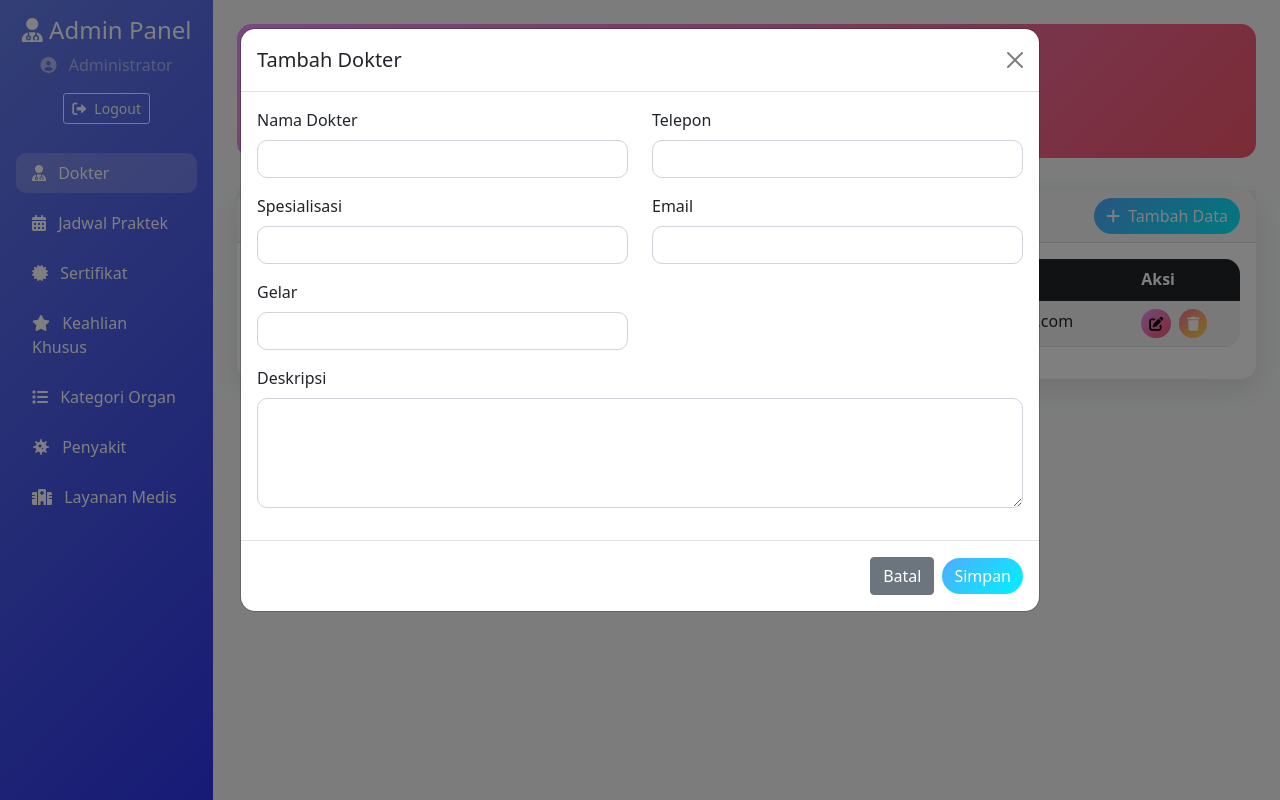
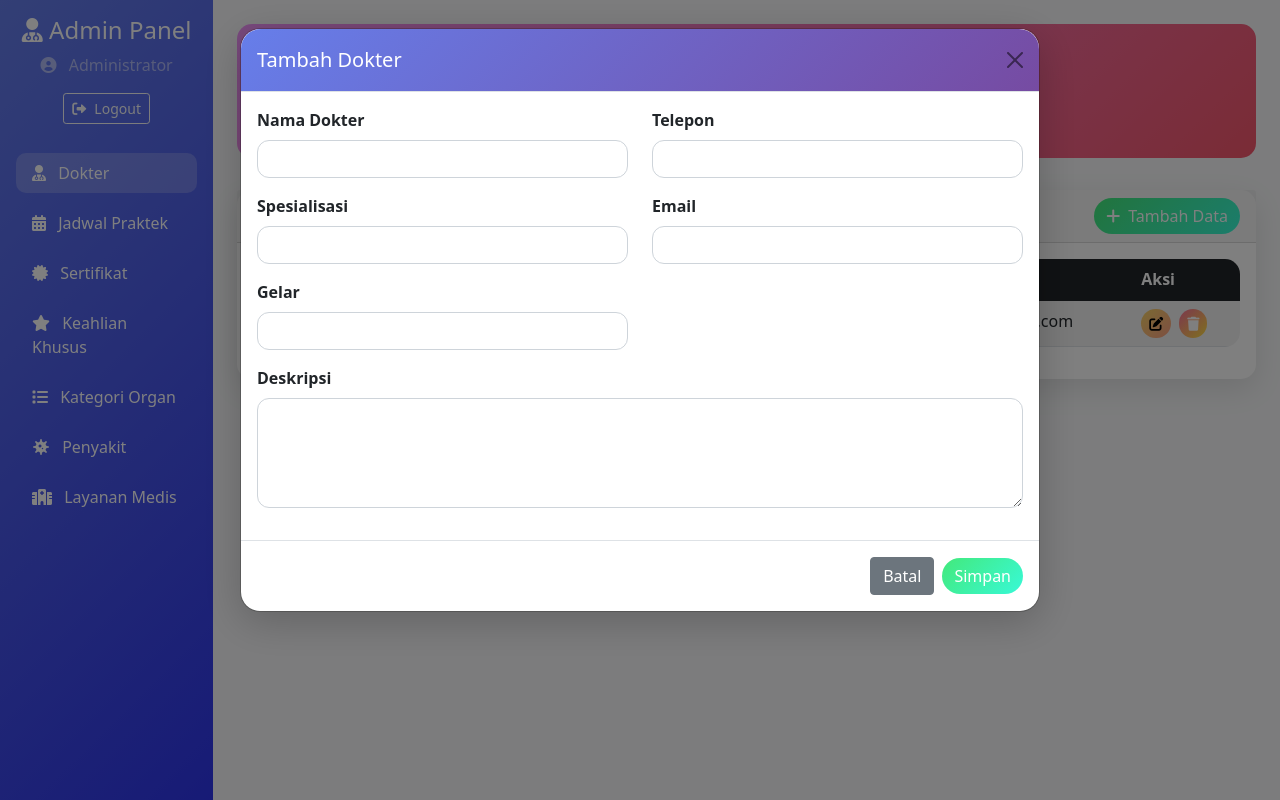
Before and after one commit to zalfasayfanah/WebDokter, a PHP site: page /admin/dasboard.php in a window 1280 px wide, after a click on "Tambah Data". Run offline with PHP 8.4, Linux system fonts and the light colour scheme; a user stored in the database is signed in; data comes from the database, SQL or seed files in the repository.

Commit message:
edit dashboard

```diff
--- a/admin/dasboard.php
+++ b/admin/dasboard.php
@@ -280,6 +280,70 @@ $categories = $categoriesStmt->fetchAll(PDO::FETCH_ASSOC);
         .form-control,
         .form-select {
             border-radius: 10px;
+        }
+
+        .modal-content {
+        border-radius: 20px;
+        box-shadow: 0 10px 40px rgba(0, 0, 0, 0.2);
+        }
+
+        .modal-header {
+            background: linear-gradient(135deg, #667eea 0%, #764ba2 100%);
+            color: white;
+            border-radius: 20px 20px 0 0;
+        }
+
+        .form-label {
+            font-weight: 600;
+        }
+
+        .form-control, .form-select {
+            border-radius: 12px;
+            padding-left: 40px;
+            transition: all 0.3s ease-in-out;
+        }
+
+        .form-control:focus, .form-select:focus {
+            border-color: #667eea;
+            box-shadow: 0 0 10px rgba(102, 126, 234, 0.3);
+        }
+
+        .input-group-text {
+            background: transparent;
+            border: none;
+            color: #667eea;
+            font-size: 18px;
+            position: absolute;
+            top: 50%;
+            left: 10px;
+            transform: translateY(-50%);
+        }
+
+        .btn-primary {
+            background: linear-gradient(135deg, #667eea 0%, #764ba2 100%);
+            border: none;
+            border-radius: 25px;
+            transition: transform 0.2s;
+        }
+
+        .btn-primary:hover {
+            transform: scale(1.05);
+        }
+
+        .btn-warning {
+            background: linear-gradient(135deg, #f6d365 0%, #fda085 100%);
+            border: none;
+            border-radius: 25px;
+        }
+
+        .btn-success {
+            background: linear-gradient(135deg, #43e97b 0%, #38f9d7 100%);
+            border: none;
+            border-radius: 25px;
+        }
+
+        .mb-3.position-relative {
+            position: relative;
         }
     </style>
 </head>
```
